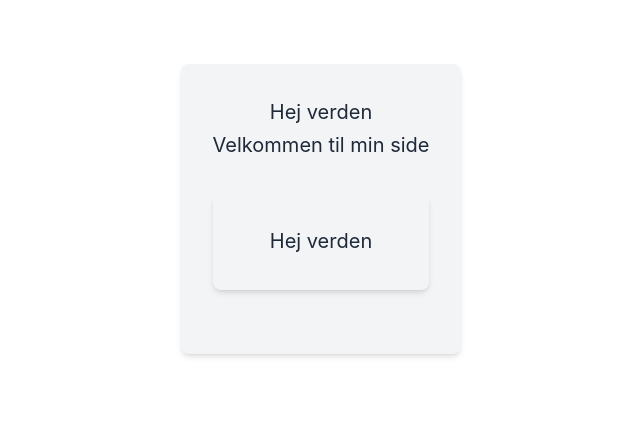
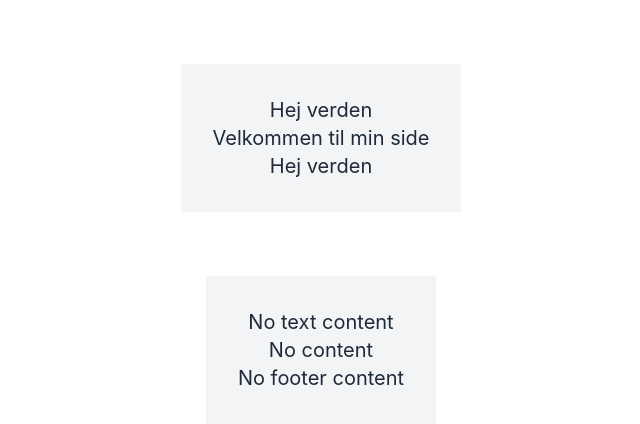
Before and after one commit to NightsHigh/React-App, a React (Vite) app: page / in a window 1280 px wide. Shown: the top 424 px of the page, without its empty margins (319-959 px from the left). Built offline with nearby package versions, Linux system fonts and the light colour scheme.

Commit message:
Added card component with 3 child components inside

```diff
--- a/src/App.tsx
+++ b/src/App.tsx
@@ -1,20 +1,21 @@
 import './App.css'
 // import Navigation from './components/Navigation'
 // import { Header } from './components/Header'
-import { Main } from './components/Main'
+// import { Main } from './components/Main'
 // import { Footer } from './components/Footer'
-import { Wrapper } from './components/Wrapper'
-function App() {
+// import { Wrapper } from './components/Wrapper'
+import { Card} from './components/Card'
+export default function App() {
   return (
     <div className="app min-h-screen flex flex-col">
       {/* <Navigation /> */}
       {/* <Header /> */}
-      <Wrapper title="Hej verden" subtitle="Velkommen til min side">
+      {/* <Wrapper title="Hej verden" subtitle="Velkommen til min side">
         <Main />
-      </Wrapper>
+      </Wrapper> */}
       {/* <Footer /> */}
+      <Card textContent="Hej verden" title="Velkommen til min side" footerContent="Hej verden" />
+      <Card textContent="" title="" footerContent="" />
     </div>
   )
 }
-
-export default App
--- /dev/null
+++ b/src/components/Card.tsx
@@ -0,0 +1,27 @@
+export function CardHeader({ text }: { text: string }) {
+    return (
+        <h1 className="text-gray-800 text-xl text-center m-0">{text || "No text content"}</h1>
+    )
+}
+
+export function CardBody({ content }: { content: string }) {
+    return (
+        <h2 className="text-gray-800 text-xl text-center m-0">{content || "No content"}</h2>
+    )
+}
+
+export function CardFooter({ content }: { content: string }) {
+    return (
+        <p className="text-gray-800 text-xl text-center m-0">{content || "No footer content"}</p>
+    )
+}
+
+export function Card({ textContent, title, footerContent }: { textContent: string, title: string, footerContent: string }) {
+    return (
+        <div className="max-w-md mx-auto my-8 p-8 bg-gray-100">
+            <CardHeader text={textContent} />
+            <CardBody content={title} />
+            <CardFooter content={footerContent} />
+        </div>
+    )
+}
```
